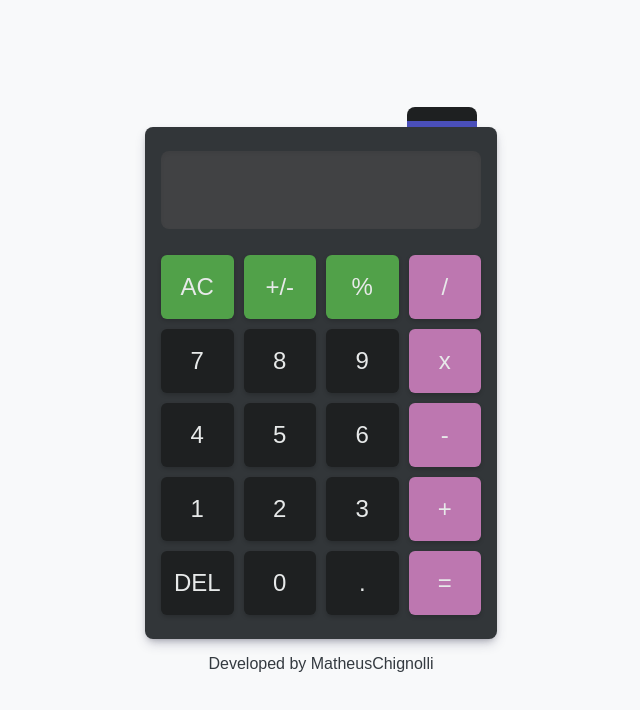
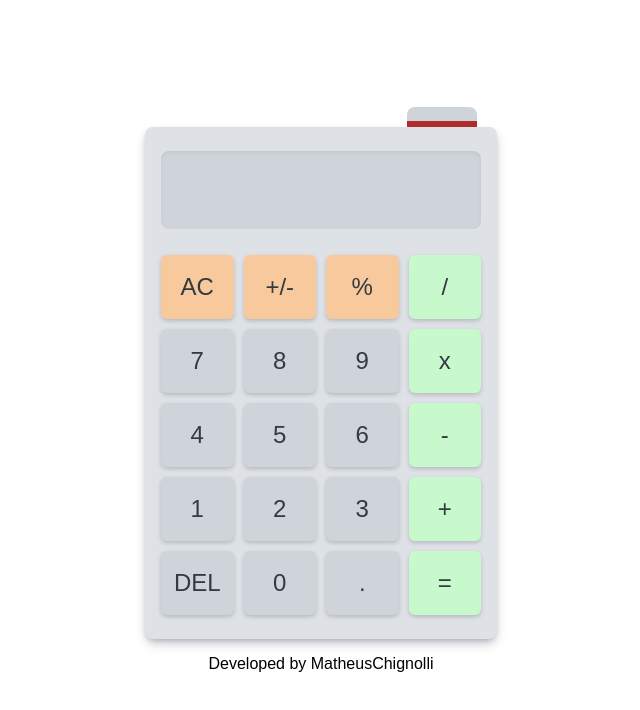
Before and after one commit to MatheusChignolli/calculator-react-ts-vite, a React (Vite) app: page / in a window 1280 px wide. Shown: the top 710 px of the page, without its empty margins (319-959 px from the left). Built offline with nearby package versions, Linux system fonts and the light colour scheme.

Commit message:
improve style

```diff
--- a/package.json
+++ b/package.json
@@ -23,6 +23,7 @@
     "eslint": "^8.38.0",
     "eslint-plugin-react-hooks": "^4.6.0",
     "eslint-plugin-react-refresh": "^0.3.4",
+    "sass": "^1.63.6",
     "typescript": "^5.0.2",
     "vite": "^4.3.9"
   }
--- a/src/App.css
+++ /dev/null
@@ -1,173 +0,0 @@
-/*
-  TODO:
-  - Choose better colors
-  - Add a Sun and Moon icon
-  - Improve CSS to use LESS or SASS and make it more readable
-*/
-
-main {
-  gap: 10px;
-  width: 320px;
-  display: grid;
-  padding: 24px 16px;
-  border-radius: 8px;
-  position: relative;
-  grid-template-areas:
-    "result result result result"
-    "clear positive-negative percentage divide"
-    "seven eight nine multiply"
-    "four five six minus"
-    "one two three sum"
-    "zero zero coma equal";
-  transition: all 0.3s ease-in-out 0s;
-  box-shadow: rgba(50, 50, 93, 0.25) 0px 6px 12px -2px,
-    rgba(0, 0, 0, 0.3) 0px 3px 7px -3px;
-}
-
-main.light {
-  color: #343a40;
-  background-color: #dee2e6;
-}
-
-main.dark {
-  color: #ccd4dc;
-  background-color: #323639;
-}
-
-main button:not(.switch) {
-  cursor: pointer;
-  border: 0px solid transparent;
-  padding: 8px;
-  min-width: 70px;
-  font-size: 24px;
-  min-height: 64px;
-  box-shadow: rgba(0, 0, 0, 0.18) 0px 2px 4px;
-  border-radius: 6px;
-  transition: all 0.3s ease-in-out 0s;
-}
-
-main.light button {
-  background-color: #ced4da;
-  color: #343a40;
-}
-
-main.dark button {
-  background-color: #1e2021;
-  color: #e7e9e9;
-}
-
-main button:active {
-  opacity: 0.9;
-}
-
-main.light .contrast {
-  background: #c7f9cc;
-}
-
-main.light .special {
-  background: rgb(247, 201, 157);
-}
-
-main.dark .contrast {
-  background: #bd77b0;
-}
-
-main.dark .special {
-  background: rgb(81, 161, 73);
-}
-
-main .result {
-  grid-area: result;
-  height: 46px;
-  padding: 24px 16px 8px 16px;
-  overflow: hidden;
-  position: relative;
-  font-size: 40px;
-  max-width: 100%;
-  text-align: right;
-  box-shadow: rgba(0, 0, 0, 0.06) 0px 2px 4px 0px inset;
-  margin-bottom: 16px;
-  border-radius: 8px;
-  white-space: nowrap;
-  text-overflow: ellipsis;
-  transition: all 0.3s ease-in-out 0s;
-}
-
-main.light .result {
-  background-color: #ced4da;
-}
-
-main.dark .result {
-  background-color: #414244;
-}
-
-main .result p {
-  position: absolute;
-  top: 6px;
-  right: 16px;
-  margin: 0;
-  font-size: 18px;
-}
-
-footer {
-  display: flex;
-  justify-content: center;
-  align-items: center;
-  margin-top: 16px;
-}
-
-main button.switch {
-  position: absolute;
-  top: -20px;
-  right: 20px;
-  z-index: 0;
-  width: 70px;
-  height: 20px;
-  border: 0px solid transparent;
-  cursor: pointer;
-  border-radius: 8px 8px 0 0;
-  padding: 0;
-  transition: all 0.3s ease-in-out 0s;
-}
-
-main button.switch:hover {
-  top: -18px;
-  height: 18px;
-}
-
-main button.switch:active {
-  top: -16px;
-  height: 16px;
-}
-
-main button.switch div {
-  width: 100%;
-  height: 100%;
-  position: relative;
-}
-
-main button.switch div::after {
-  content: "";
-  width: 100%;
-  height: 6px;
-  position: absolute;
-  bottom: 0;
-  left: 0;
-  transition: all 0.3s ease-in-out 0s;
-}
-
-main button.switch:hover div::after {
-  height: 4px;
-}
-
-main button.switch:active div::after {
-  height: 2px;
-}
-
-main.light button.switch div::after {
-  background-color: rgb(176, 44, 44);
-}
-
-main.dark button.switch div::after {
-  background-color: rgb(74, 79, 186);
-}
--- a/src/App.tsx
+++ b/src/App.tsx
@@ -1,6 +1,6 @@
-import { useState } from "react";
+import { useEffect, useState } from "react";
 import BigNumber from "bignumber.js";
-import "./App.css";
+import "./app.scss";
 import { initialOperation, initialValues, operations } from "./utils";
 import { Operations, Values } from "./interfaces";
 
@@ -9,7 +9,7 @@ BigNumber.config({ DECIMAL_PLACES: 5 });
 type Theme = "light" | "dark";
 
 function App() {
-  const [theme, setTheme] = useState<Theme>("dark");
+  const [theme, setTheme] = useState<Theme>("light");
   const [values, setValues] = useState<Values>(initialValues);
   const [operation, setOperation] = useState<Operations | null>(
     initialOperation
@@ -219,9 +219,14 @@ function App() {
     },
   ];
 
+  useEffect(() => {
+    document.body.removeAttribute("class");
+    document.body.classList.add(theme);
+  }, [theme]);
+
   return (
     <>
-      <main className={theme}>
+      <main className="calculator">
         <button
           className="switch"
           onClick={() =>
--- /dev/null
+++ b/src/app.scss
@@ -0,0 +1,188 @@
+/*
+  TODO:
+  - Choose better colors
+  - Add a Sun and Moon icon
+*/
+
+.light {
+  background-color: #ffffff;
+
+  .calculator {
+    color: #343a40;
+    background-color: #dee2e6;
+
+    .result {
+      background-color: #ced4da;
+    }
+
+    button {
+      background-color: #ced4da;
+      color: #343a40;
+
+      &.contrast {
+        background: #c7f9cc;
+      }
+
+      &.special {
+        background: rgb(247, 201, 157);
+      }
+
+      &.switch div::after {
+        background-color: rgb(176, 44, 44);
+      }
+    }
+  }
+
+  footer a {
+    color: #000000;
+  }
+}
+
+.dark {
+  background-color: #000000;
+
+  .calculator {
+    color: #ccd4dc;
+    background-color: #323639;
+
+    .result {
+      background-color: #414244;
+    }
+
+    button {
+      background-color: #1e2021;
+      color: #e7e9e9;
+
+      &.contrast {
+        background: #bd77b0;
+      }
+
+      &.special {
+        background: rgb(81, 161, 73);
+      }
+
+      &.switch div::after {
+        background-color: rgb(74, 79, 186);
+      }
+    }
+  }
+
+  footer a {
+    color: #ffffff;
+  }
+}
+
+.calculator {
+  gap: 10px;
+  width: 320px;
+  display: grid;
+  padding: 24px 16px;
+  border-radius: 8px;
+  position: relative;
+  grid-template-areas:
+    "result result result result"
+    "clear positive-negative percentage divide"
+    "seven eight nine multiply"
+    "four five six minus"
+    "one two three sum"
+    "zero zero coma equal";
+  transition: all 0.3s ease-in-out 0s;
+  box-shadow: rgba(50, 50, 93, 0.25) 0px 6px 12px -2px,
+    rgba(0, 0, 0, 0.3) 0px 3px 7px -3px;
+
+  .result {
+    grid-area: result;
+    height: 46px;
+    padding: 24px 16px 8px 16px;
+    overflow: hidden;
+    position: relative;
+    font-size: 40px;
+    max-width: 100%;
+    text-align: right;
+    box-shadow: rgba(0, 0, 0, 0.06) 0px 2px 4px 0px inset;
+    margin-bottom: 16px;
+    border-radius: 8px;
+    white-space: nowrap;
+    text-overflow: ellipsis;
+    transition: all 0.3s ease-in-out 0s;
+
+    p {
+      position: absolute;
+      top: 6px;
+      right: 16px;
+      margin: 0;
+      font-size: 18px;
+    }
+  }
+
+  button {
+    &:active {
+      opacity: 0.9;
+    }
+
+    &:not(.switch) {
+      cursor: pointer;
+      border: 0px solid transparent;
+      padding: 8px;
+      min-width: 70px;
+      font-size: 24px;
+      min-height: 64px;
+      box-shadow: rgba(0, 0, 0, 0.18) 0px 2px 4px;
+      border-radius: 6px;
+      transition: all 0.3s ease-in-out 0s;
+    }
+
+    &.switch {
+      position: absolute;
+      top: -20px;
+      right: 20px;
+      z-index: 0;
+      width: 70px;
+      height: 20px;
+      border: 0px solid transparent;
+      cursor: pointer;
+      border-radius: 8px 8px 0 0;
+      padding: 0;
+      transition: all 0.3s ease-in-out 0s;
+
+      &:hover {
+        top: -18px;
+        height: 18px;
+
+        div::after {
+          height: 4px;
+        }
+      }
+
+      &:active {
+        top: -16px;
+        height: 16px;
+
+        div::after {
+          height: 2px;
+        }
+      }
+
+      div {
+        width: 100%;
+        height: 100%;
+        position: relative;
+
+        &::after {
+          content: "";
+          width: 100%;
+          height: 6px;
+          position: absolute;
+          bottom: 0;
+          left: 0;
+          transition: all 0.3s ease-in-out 0s;
+        }
+      }
+    }
+  }
+}
+
+footer {
+  margin-top: 16px;
+  text-align: center;
+}
--- a/src/index.css
+++ b/src/index.css
@@ -9,14 +9,18 @@
 
 body {
   margin: 0;
+  height: 100vh;
+}
+
+#root {
+  width: 100%;
+  height: 100%;
   display: flex;
-  min-height: 100vh;
   align-items: center;
   justify-content: center;
-  background-color: #f8f9fa;
+  flex-direction: column;
 }
 
 a {
   text-decoration: none;
-  color: #343a40;
 }
```
Also changed, not shown: 1 other file (tests, documents, lock files or other folders).
